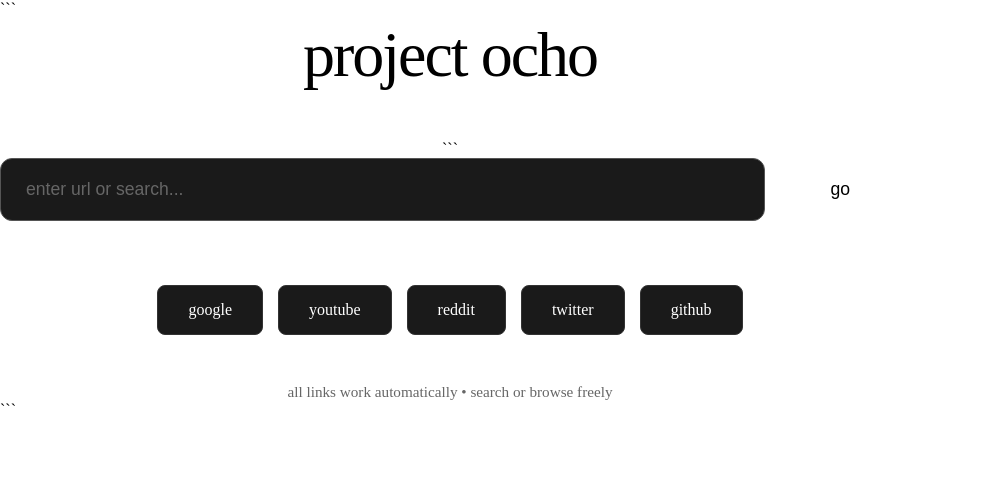
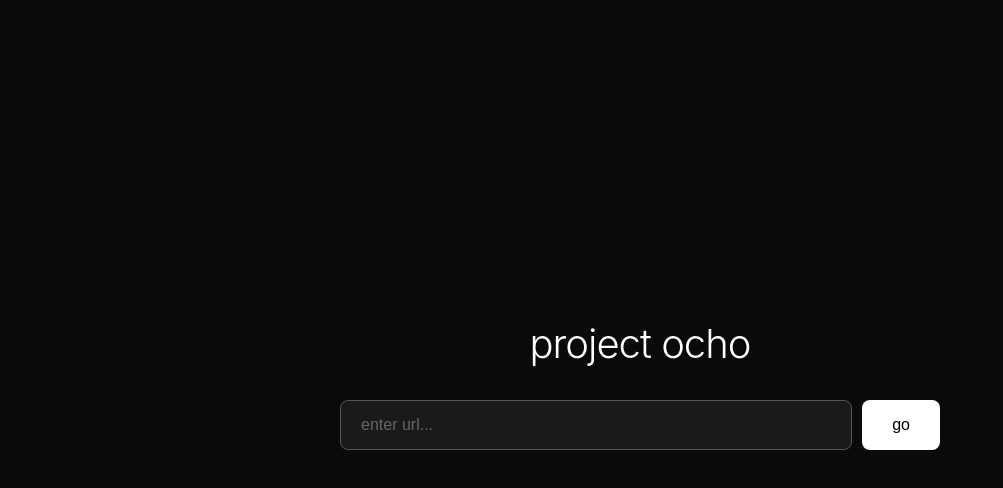
Before and after one commit to granthhss0/project-ocho, a website: page public/index.html in a window 1280 px wide. Shown: the whole page, without its empty margins (0-1003 px from the left). Drawn offline with Linux system fonts and the light colour scheme.

Commit message:
Update index.html

````diff
--- a/public/index.html
+++ b/public/index.html
@@ -1,5 +1,4 @@
 <!DOCTYPE html>
-
 <html lang="en">
 <head>
     <meta charset="UTF-8">
@@ -12,7 +11,6 @@
             box-sizing: border-box;
         }
 
-```
         body {
             font-family: -apple-system, BlinkMacSystemFont, 'Segoe UI', sans-serif;
             background: #0a0a0a;
@@ -25,32 +23,32 @@
         }
 
         .container {
-        max-width: 900px;
+            max-width: 600px;
             width: 100%;
             text-align: center;
         }
 
         h1 {
-        font-size: 4rem;
-        margin-bottom: 3rem;
+            font-size: 2.5rem;
+            margin-bottom: 2rem;
             font-weight: 300;
-        letter-spacing: -2px;
+            letter-spacing: -1px;
         }
 
         .search-box {
             display: flex;
-        gap: 15px;
-        margin-bottom: 3rem;
+            gap: 10px;
+            margin-bottom: 2rem;
         }
 
         #urlInput {
             flex: 1;
             background: #1a1a1a;
             border: 1px solid #333;
-        padding: 20px 25px;
-        font-size: 1.1rem;
+            padding: 15px 20px;
+            font-size: 1rem;
             color: #fff;
-        border-radius: 12px;
+            border-radius: 8px;
             outline: none;
             transition: border-color 0.2s;
         }
@@ -67,9 +65,9 @@
             background: #fff;
             color: #000;
             border: none;
-        padding: 20px 50px;
-        border-radius: 12px;
-        font-size: 1.1rem;
+            padding: 15px 30px;
+            border-radius: 8px;
+            font-size: 1rem;
             font-weight: 500;
             cursor: pointer;
             transition: background 0.2s;
@@ -88,99 +86,26 @@
             display: none;
             color: #ff6666;
         }
-
-    .quick-links {
-        margin-top: 4rem;
-        display: flex;
-        flex-wrap: wrap;
-        gap: 15px;
-        justify-content: center;
-    }
-
-    .quick-link {
-        background: #1a1a1a;
-        border: 1px solid #333;
-        padding: 15px 30px;
-        border-radius: 8px;
-        color: #fff;
-        text-decoration: none;
-        font-size: 1rem;
-        transition: all 0.2s;
-        cursor: pointer;
-    }
-
-    .quick-link:hover {
-        background: #252525;
-        border-color: #444;
-    }
-
-    .info {
-        margin-top: 3rem;
-        color: #666;
-        font-size: 0.95rem;
-    }
-
-    /* Responsive adjustments for smaller screens */
-    @media (max-width: 768px) {
-        h1 {
-            font-size: 2.5rem;
-        }
-
-        .container {
-            max-width: 600px;
-        }
-
-        #urlInput {
-            font-size: 1rem;
-            padding: 15px 20px;
-        }
-
-        #goButton {
-            padding: 15px 30px;
-            font-size: 1rem;
-        }
-
-        .quick-link {
-            padding: 10px 20px;
-            font-size: 0.9rem;
-        }
-    }
     </style>
-```
-
 </head>
 <body>
     <div class="container">
         <h1>project ocho</h1>
 
-```
         <div class="search-box">
             <input
                 type="text"
                 id="urlInput"
-            placeholder="enter url or search..."
+                placeholder="enter url..."
                 autocomplete="off"
             >
             <button id="goButton">go</button>
         </div>
 
         <div class="error" id="errorMsg"></div>
-
-    <div class="quick-links">
-        <a class="quick-link" onclick="quickNav('https://www.google.com'); return false;">google</a>
-        <a class="quick-link" onclick="quickNav('https://www.youtube.com'); return false;">youtube</a>
-        <a class="quick-link" onclick="quickNav('https://www.reddit.com'); return false;">reddit</a>
-        <a class="quick-link" onclick="quickNav('https://www.twitter.com'); return false;">twitter</a>
-        <a class="quick-link" onclick="quickNav('https://www.github.com'); return false;">github</a>
-    </div>
-
-    <div class="info">
-        all links work automatically • search or browse freely
-    </div>
     </div>
 
     <script>
-    // Register the killer service worker to prevent zombie SWs
         if ('serviceWorker' in navigator) {
             navigator.serviceWorker.register('/sw.js').catch(err => {
                 console.log('SW registration failed:', err);
@@ -197,17 +122,14 @@
 
                 let targetUrl = url.trim();
 
-            // If it doesn't look like a URL, search Google
                 if (!targetUrl.includes('.') && !targetUrl.startsWith('http')) {
                     targetUrl = 'https://www.google.com/search?q=' + encodeURIComponent(targetUrl);
                 }
 
-            // Add https:// if no protocol
                 if (!targetUrl.startsWith('http://') && !targetUrl.startsWith('https://')) {
                     targetUrl = 'https://' + targetUrl;
                 }
 
-            // Use the API to encode the URL
                 const response = await fetch(`/api/encode?url=${encodeURIComponent(targetUrl)}`);
                 const data = await response.json();
 
@@ -215,17 +137,11 @@
                     throw new Error(data.error);
                 }
 
-            // Navigate to the proxied URL
                 window.location.href = data.proxyUrl;
             } catch (error) {
-            errorMsg.textContent = error.message || 'Failed to navigate. Try again.';
+                errorMsg.textContent = error.message;
                 errorMsg.style.display = 'block';
             }
-    }
-
-    function quickNav(url) {
-        urlInput.value = url;
-        navigateToUrl(url);
         }
 
         goButton.addEventListener('click', () => {
@@ -238,10 +154,7 @@
             }
         });
 
-    // Focus input on load
         urlInput.focus();
     </script>
-```
-
 </body>
 </html>
````
Lines whose indentation alone changed are shown as unchanged.
